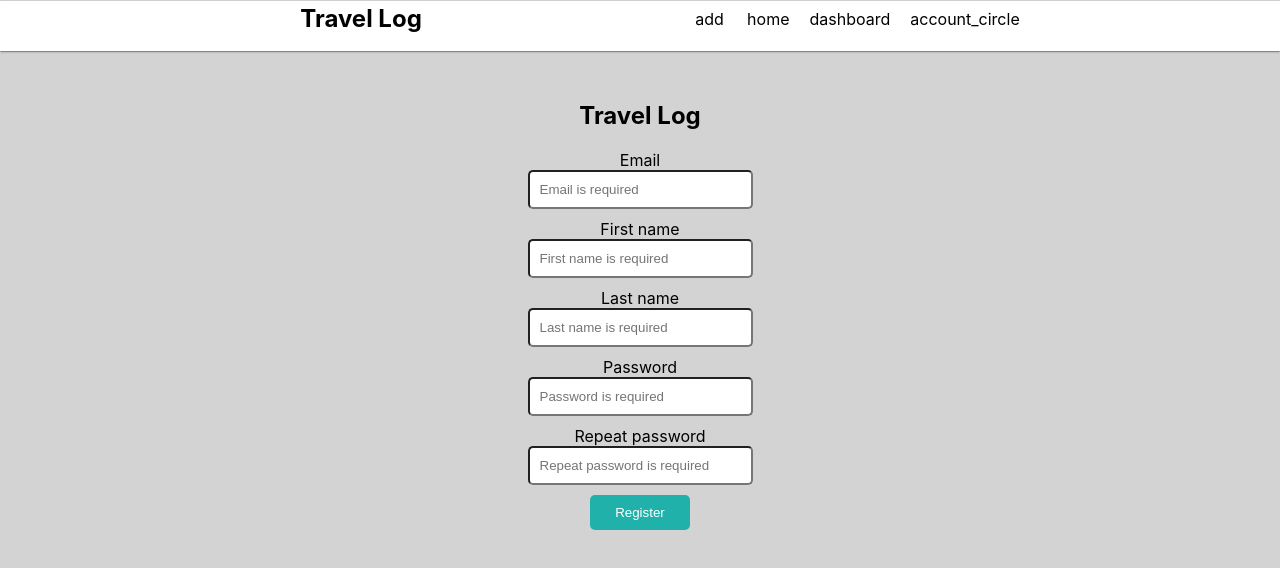
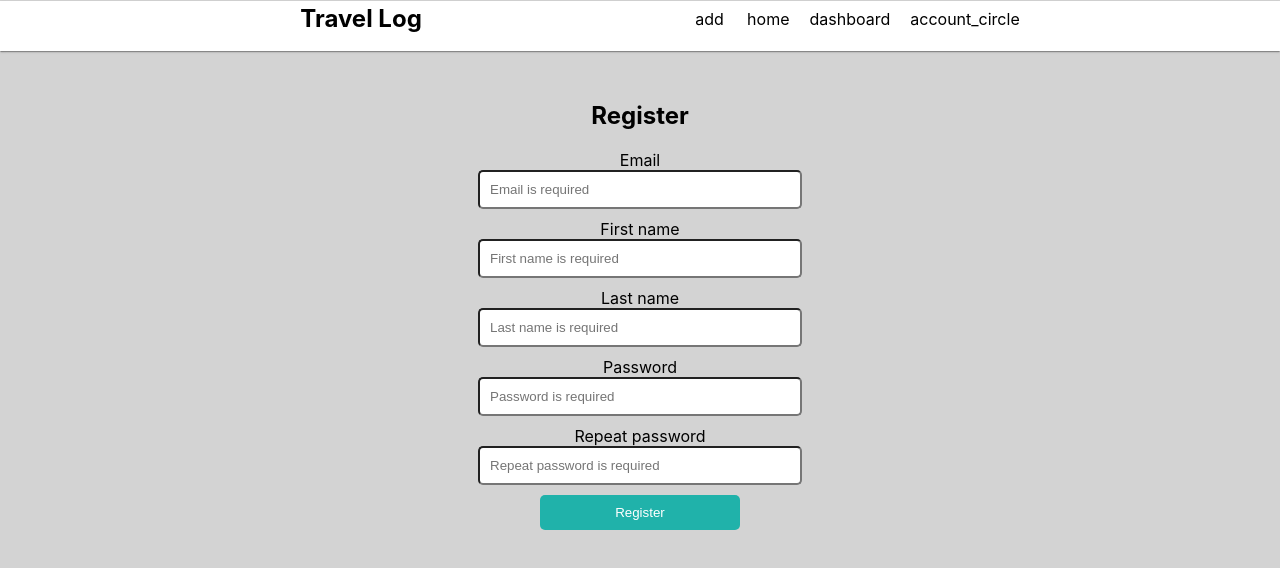
Before and after one commit to Asdiel85/Trave-Log, a React (Vite) app in the folder client/: page /register in a window 1280 px wide. Shown: the top 568 px of the page. Built offline with nearby package versions, Linux system fonts and the light colour scheme.

Commit message:
added some styles for register form

```diff
--- a/client/src/components/InputField.module.css
+++ b/client/src/components/InputField.module.css
@@ -1,5 +1,5 @@
 input {
-    width: 100%;
+    width: 60%;
     padding: 10px;
     margin-bottom: 10px;
     border-radius: 5px;
--- a/client/src/components/Register.jsx
+++ b/client/src/components/Register.jsx
@@ -65,12 +65,12 @@ export default function Register() {
   }, [errors]);
 
   return (
-    <div className={styles.login}>
-      {errors.apiCall ? (
+    <>
+    {errors.apiCall ? (
         <p className={styles.errors}>{errors.apiCall}</p>
       ) : null}
-      <h2>Travel Log</h2>
       <form className={styles.login} onSubmit={handleSubmit}>
+      <h2>Register</h2>
         <InputField
           label="email"
           title="Email"
@@ -138,6 +138,6 @@ export default function Register() {
           Register
         </button>
       </form>
-    </div>
+    </>
   );
 }
--- a/client/src/components/Register.module.css
+++ b/client/src/components/Register.module.css
@@ -1,5 +1,8 @@
 .login {
     height: 100%;
+    max-width: 500px;
+    width: 100%;
+    margin: 0 auto;
     display: flex;
     flex-direction: column;
     align-items: center;
@@ -7,7 +10,7 @@
   }
 
   button {
-    width: 50%;
+    width: 40%;
     padding: 10px;
     background-color: lightseagreen;
     color: white;
```
